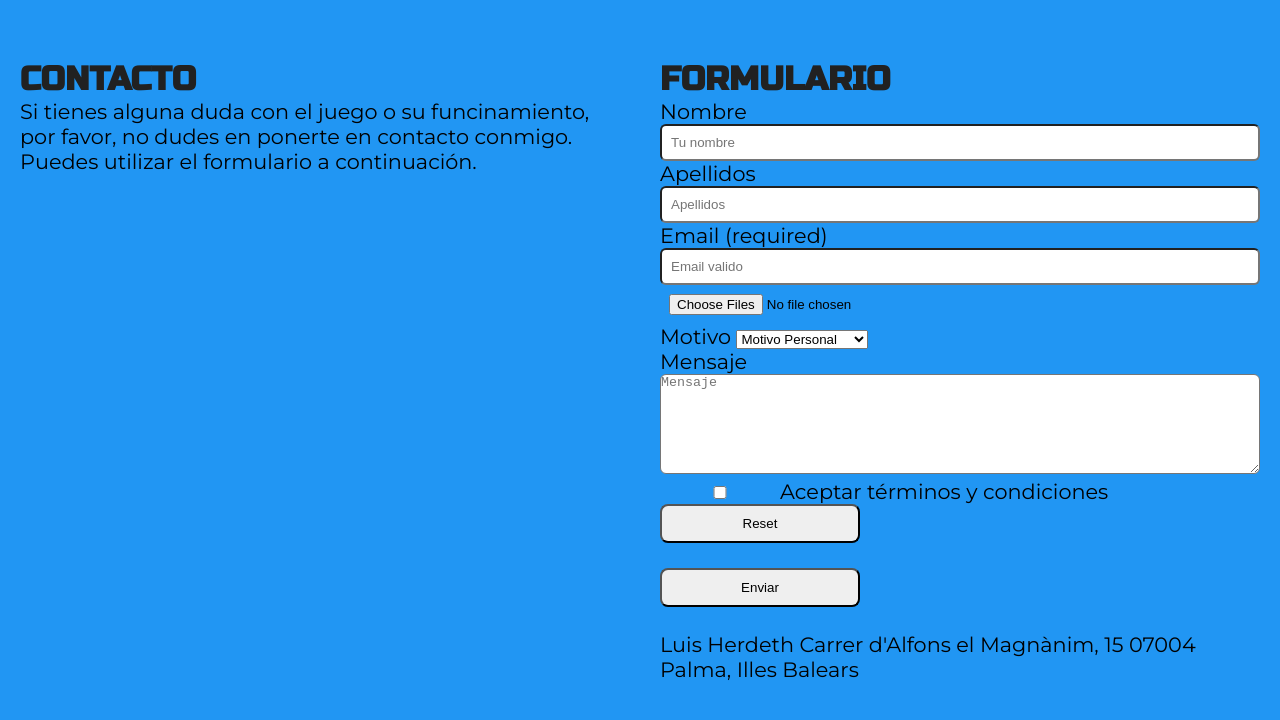
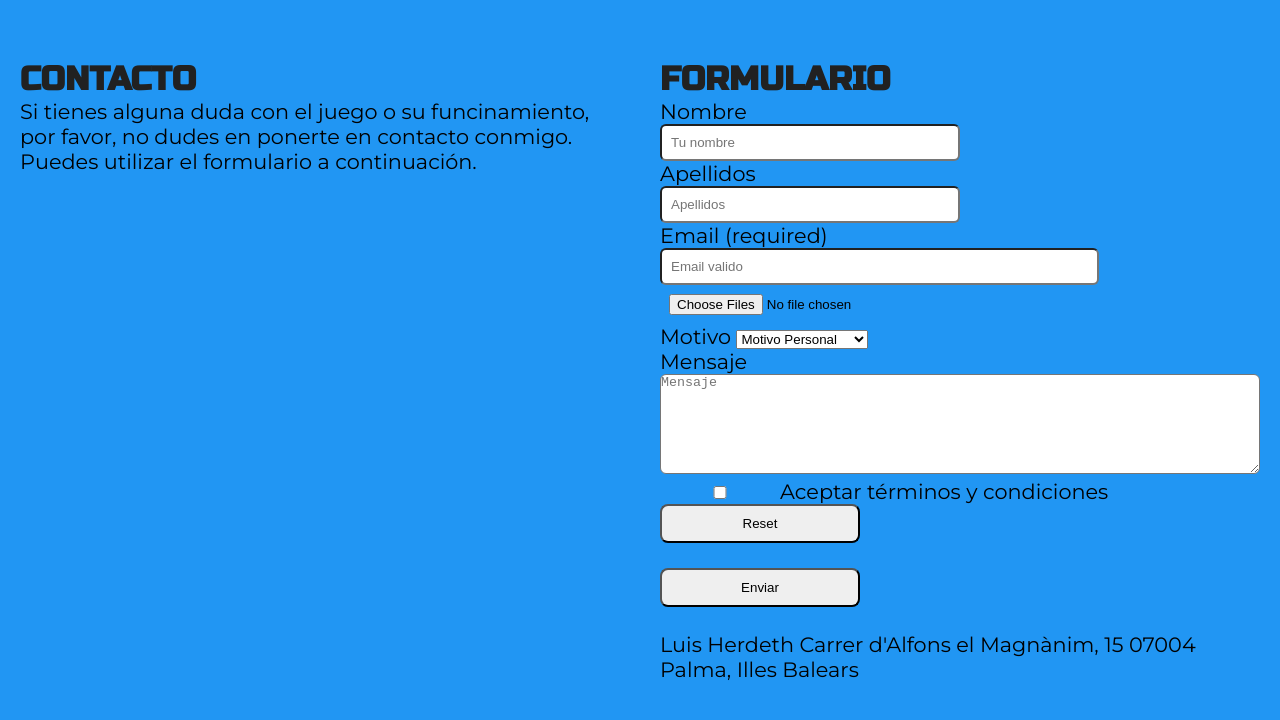
Before and after one commit to luisherdethh/entrega-11, a plain HTML site: page index.html in a window 1280 px wide. Shown: the part 1960-2680 px from the top of the page. Drawn offline with nearby package versions, Linux system fonts and the light colour scheme.

Commit message:
Css acabado

```diff
--- a/css/main.css
+++ b/css/main.css
@@ -53,8 +53,12 @@ ul li a:hover {
 	background: url(http://buscaminas.eu/buscaminas.png) no-repeat center;
 	-webkit-background-size: 60px 60px;
 	background-size: 60px 60px;
+	transition: all 2s ease-in-out;
 }
 
+#logo:hover{
+	transform: rotate(180deg) scale(2);
+}
 nav {
 	float: right;
 	font-family: 'Open Sans', sans-serif;
@@ -131,11 +135,20 @@ iframe{
 }
 
 input{
-	width: 100%;
+	/*width: 100%;*/
 	padding: 9px;
 	-webkit-border-radius: 6px;
 	-moz-border-radius: 6px;
 	border-radius: 6px;
+}
+
+input[type=text] {
+	width: 50%;
+	-webkit-transition: width .40s ease-in-out;
+	transition: width .40s ease-in-out;
+}
+input[type=text]:focus {
+	width: 100%;
 }
 
 textarea{
@@ -209,12 +222,13 @@ ul{
 	nav li a{
 		font-size: 1.3em;
 		display: block;
+		padding: 13px 0;
 	}
 	nav li a:hover{
 		display: block;
 		background-color:#309ddf;
 		text-decoration: none;
- 	padding: 15px 0;
+		text-transform: uppercase;
 	}
 
 	nav li {
--- a/index.html
+++ b/index.html
@@ -75,11 +75,11 @@
 				<div class="col-6 mitexto">
 					<h1>Formulario</h1>
 					<form method="post" action="index.html">
-	                <label for="name">Nombre</label>
-	                <input type="text" name="firstname" id="name" size="50" placeholder="Tu nombre">
-	                <label for="lname">Apellidos</label>
-	                <input type="text" name="lastname" id="lname" size="50" placeholder="Apellidos">
-	                <label for="mail">Email (required)</label>
+						<label for="name">Nombre</label><br>
+						<input type="text" name="firstname" id="name" size="50" placeholder="Tu nombre"><br>
+						<label for="lname">Apellidos</label><br>
+						<input type="text" name="lastname" id="lname" size="50" placeholder="Apellidos"><br>
+						<label for="mail">Email (required)</label><br>
 						<input type="email" name="email" id="mail" size="50" placeholder="Email valido">
 						<!-- Con el atributo "multiple", podemos elegir más de un archivo -->
 						<input type="file" id="archivo" name="file" multiple><br>
```
Lines whose indentation alone changed are shown as unchanged.
